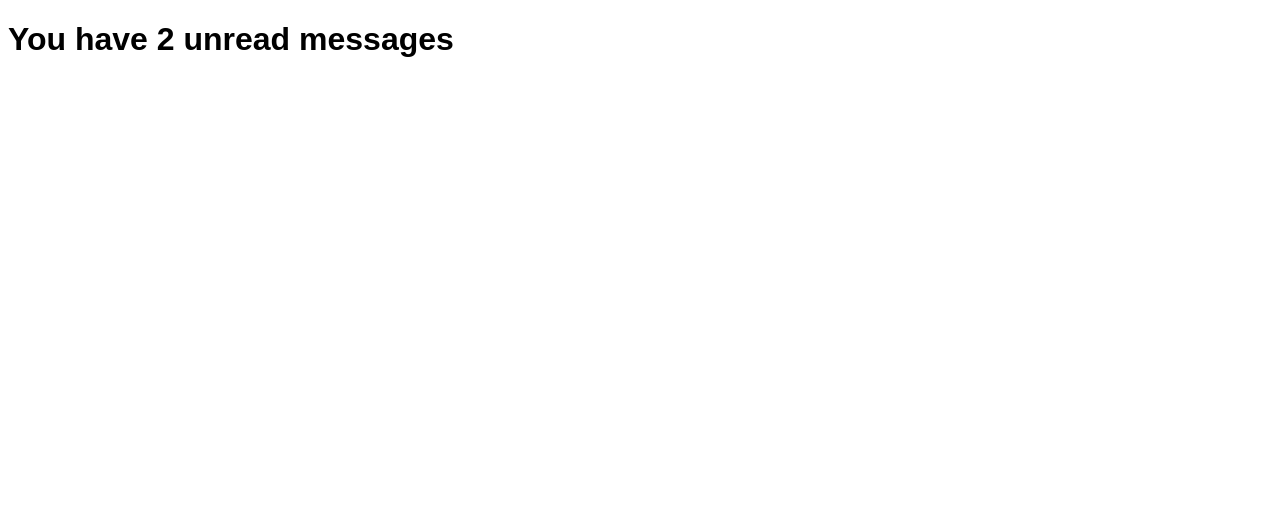
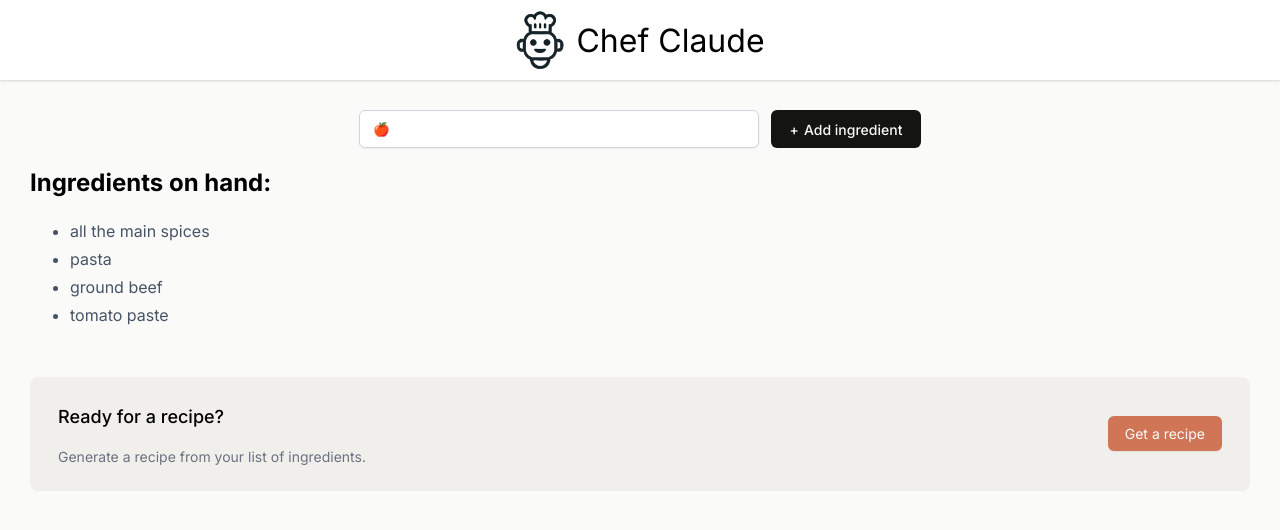
Before and after one commit to Halcyon666/react-daily-learn, a React (Vite) app: page / in a window 1280 px wide. Shown: the top 530 px of the page. Built offline with nearby package versions, Linux system fonts and the light colour scheme.

Commit message:
get recipe conditional render

```diff
--- a/src/chef-claude/Main.tsx
+++ b/src/chef-claude/Main.tsx
@@ -2,7 +2,13 @@
 
 export default function Main() {
   // Array destructuring
-  const [ingredients, setIngredients] = useState<string[]>([]);
+  const [ingredients, setIngredients] = useState<string[]>([
+    "all the main spices",
+    "pasta",
+    "ground beef",
+    "tomato paste",
+  ]);
+  const [recipteShown, setRecipeShown] = useState(false);
   //   const ingredients = ["Chicken", "Oregano", "Tomatoes"];
   /*   const handleSubmit: React.FormEventHandler<HTMLFormElement> = (event) => {
     event.preventDefault();
@@ -38,6 +44,12 @@
     if (!newIngredient) return;
     setIngredients((prev) => [...prev, newIngredient]);
   };
+
+  const ingredientsListItems = ingredients.map((ingredient) => (
+    <li key={ingredient}>{ingredient}</li>
+  ));
+
+  const getRecipe = () => setRecipeShown((prev) => !prev);
   return (
     <main>
       <form className="add-ingredient-form" action={addIngredient}>
@@ -50,14 +62,86 @@
         ></input>
         <button>Add ingredient</button>
       </form>
-      <section className="ingredients">
-        <h2>Ingrredients on hand:</h2>
-        <ul>
-          {ingredients.map((ingredient) => (
-            <li key={ingredient}>{ingredient}</li>
-          ))}
-        </ul>
-      </section>
+      {ingredients.length > 0 && (
+        <section>
+          <h2>Ingredients on hand:</h2>
+          <ul className="ingredients-list" aria-live="polite">
+            {ingredientsListItems}
+          </ul>
+          {ingredients.length > 3 && (
+            <div className="get-recipe-container">
+              <div>
+                <h3>Ready for a recipe?</h3>
+                <p>Generate a recipe from your list of ingredients.</p>
+              </div>
+              <button onClick={getRecipe}>Get a recipe</button>
+            </div>
+          )}
+        </section>
+      )}
+      {recipteShown && (
+        <section>
+          <h2>Chef Claude Recommends:</h2>
+          <article className="suggested-recipe-container" aria-live="polite">
+            <p>
+              Based on the ingredients you have available, I would recommend
+              making a simple a delicious <strong>Beef Bolognese Pasta</strong>.
+              Here is the recipe:
+            </p>
+            <h3>Beef Bolognese Pasta</h3>
+            <strong>Ingredients:</strong>
+            <ul>
+              <li>1 lb. ground beef</li>
+              <li>1 onion, diced</li>
+              <li>3 cloves garlic, minced</li>
+              <li>2 tablespoons tomato paste</li>
+              <li>1 (28 oz) can crushed tomatoes</li>
+              <li>1 cup beef broth</li>
+              <li>1 teaspoon dried oregano</li>
+              <li>1 teaspoon dried basil</li>
+              <li>Salt and pepper to taste</li>
+              <li>
+                8 oz pasta of your choice (e.g., spaghetti, penne, or linguine)
+              </li>
+            </ul>
+            <strong>Instructions:</strong>
+            <ol>
+              <li>
+                Bring a large pot of salted water to a boil for the pasta.
+              </li>
+              <li>
+                In a large skillet or Dutch oven, cook the ground beef over
+                medium-high heat, breaking it up with a wooden spoon, until
+                browned and cooked through, about 5-7 minutes.
+              </li>
+              <li>
+                Add the diced onion and minced garlic to the skillet and cook
+                for 2-3 minutes, until the onion is translucent.
+              </li>
+              <li>Stir in the tomato paste and cook for 1 minute.</li>
+              <li>
+                Add the crushed tomatoes, beef broth, oregano, and basil. Season
+                with salt and pepper to taste.
+              </li>
+              <li>
+                Reduce the heat to low and let the sauce simmer for 15-20
+                minutes, stirring occasionally, to allow the flavors to meld.
+              </li>
+              <li>
+                While the sauce is simmering, cook the pasta according to the
+                package instructions. Drain the pasta and return it to the pot.
+              </li>
+              <li>
+                Add the Bolognese sauce to the cooked pasta and toss to combine.
+              </li>
+              <li>
+                Serve hot, garnished with additional fresh basil or grated
+                Parmesan cheese if desired.
+              </li>
+            </ol>
+          </article>
+        </section>
+      )}
     </main>
   );
 }
--- a/src/chef-claude/index.css
+++ b/src/chef-claude/index.css
@@ -7,11 +7,6 @@
     font-family: Inter, sans-serif;
     background-color: #FAFAF8;
 }
-
-/**
-header box shadow code:
-box-shadow: 0px 1px 3px 0px rgba(0, 0, 0, 0.10), 0px 1px 2px 0px rgba(0, 0, 0, 0.06);
-*/
 
 header {
     display: flex;
@@ -32,32 +27,24 @@
 }
 
 main {
-    margin: 0 10px;
     padding: 30px 30px 10px;
-    border: 1px solid #32a852;
-    /* optional: the green box you had */
-    border-radius: 8px;
 }
 
 .add-ingredient-form {
     display: flex;
-    /* align-items: center; */
     justify-content: center;
     gap: 12px;
     height: 38px;
 }
 
 .add-ingredient-form>input {
-    /* width: 800px;*/
-    /* height: 50px; */
-    border-radius: 5px;
+    border-radius: 6px;
     border: 1px solid #D1D5DB;
     padding: 9px 13px;
     box-shadow: 0px 1px 2px 0px rgba(0, 0, 0, 0.05);
     flex-grow: 1;
     min-width: 150px;
     max-width: 400px;
-
 }
 
 .add-ingredient-form>button {
@@ -66,10 +53,9 @@
     border: none;
     background-color: #141413;
     color: #FAFAF8;
+    width: 150px;
     font-size: 0.875rem;
     font-weight: 500;
-    width: 150px;
-
 }
 
 .add-ingredient-form>button::before {
@@ -77,20 +63,44 @@
     margin-right: 5px;
 }
 
-.ingredients {
-    display: flex;
-    justify-content: center;
-    align-items: center;
-    flex-direction: column;
-    /* Stack vertically */
-
-
+ul.ingredients-list {
+    margin-bottom: 48px;
 }
 
-.ingredients>h2 {
-    margin-bottom: 10px;
+ul.ingredients-list>li {
+    color: #475467;
+    line-height: 28px;
 }
 
-.ingredients>ul {
-    margin-right: 160px;
+.get-recipe-container {
+    display: flex;
+    justify-content: space-between;
+    align-items: center;
+    border-radius: 8px;
+    background: #F0EFEB;
+    padding: 10px 28px;
 }
+
+.get-recipe-container h3 {
+    font-size: 1.125rem;
+    font-weight: 500;
+    line-height: 24px;
+}
+
+.get-recipe-container p {
+    color: #6B7280;
+    font-size: 0.875rem;
+    line-height: 20px;
+}
+
+.get-recipe-container button {
+    border: none;
+    border-radius: 6px;
+    background: #D17557;
+    box-shadow: 0px 1px 2px 0px rgba(0, 0, 0, 0.05);
+    color: #FAFAF8;
+    padding: 9px 17px;
+    font-family: Inter, sans-serif;
+    font-size: 0.875rem;
+    cursor: pointer;
+}
--- a/src/main.tsx
+++ b/src/main.tsx
@@ -1,6 +1,6 @@
 import { StrictMode } from "react";
 import { createRoot } from "react-dom/client";
-import App from "./unreadmsg/App";
+import App from "./chef-claude/App";
 
 createRoot(document.getElementById("root")!).render(
   <StrictMode>
```
Also changed, not shown: src/chef-claude/recipeCode.md (added, +32 -0 lines).
